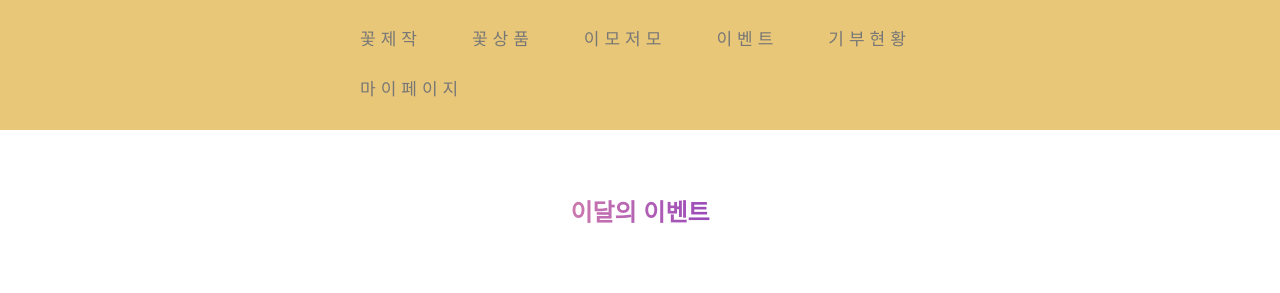
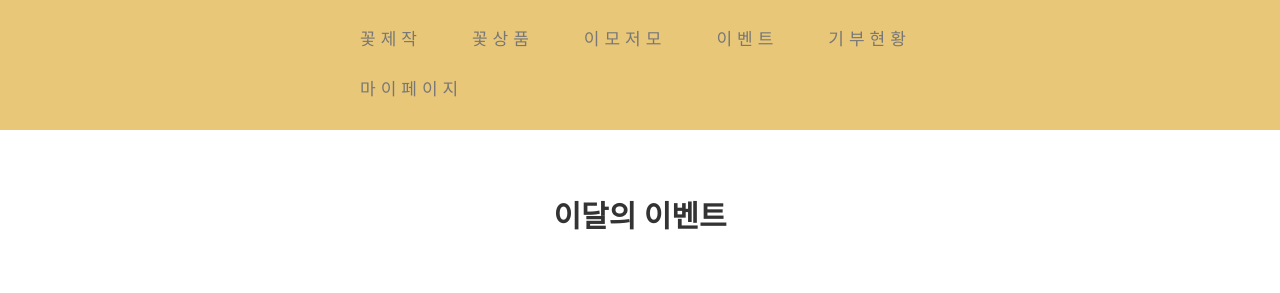
Before and after one commit to gyub99/IF-Flower-Shop, a PHP site: page /event.html in a window 1280 px wide. Shown: the part 143-436 px from the top of the page. Run offline with PHP 8.4, Linux system fonts and the light colour scheme; some web fonts are replaced.

Commit message:
페이지 수정

```diff
--- a/about2.html
+++ b/about2.html
@@ -83,7 +83,7 @@
       <div class="row festival">
         <div class="col-sm-1"></div>
         <div class="col-sm-5">
-          <img src="picture/about/about2/jeju.JPG" alt="축제 1" class="img-responsive"/>
+          <img src="picture/about/about2/jeju.JPG" alt="축제 1" class="img-responsive img-thumbnail"/>
         </div>
         <div class="col-sm-5 explain">
             <h3><strong>제주 유채꽃 축제</strong></h3>
--- a/css/event.css
+++ b/css/event.css
@@ -1,3 +1,10 @@
+@font-face {
+       font-family: 'S-CoreDream-3Light';
+       src: url('https://cdn.jsdelivr.net/gh/projectnoonnu/noonfonts_six@1.2/S-CoreDream-3Light.woff') format('woff');
+       font-weight: normal;
+       font-style: normal;
+  }
+
 .eventimg{
     width:1100px;
     margin-top:20px;
@@ -18,10 +25,10 @@
   }
 
 #eventtitle{
-    font-family: 'NanumSquare', sans-serif;
+     font-family: 'S-CoreDream-3Light';
   text-align:center;
   font-weight: bold;
-  background: linear-gradient(to right, #A7A3FF,#FFA7A3, #671cc4, #5673bd);
-  -webkit-background-clip: text;
-  -webkit-text-fill-color: transparent;
+font-weight: bolder;
+    font-size: 30px;
+
 }
```
Also changed, not shown: order.html (+17 -5 lines).
